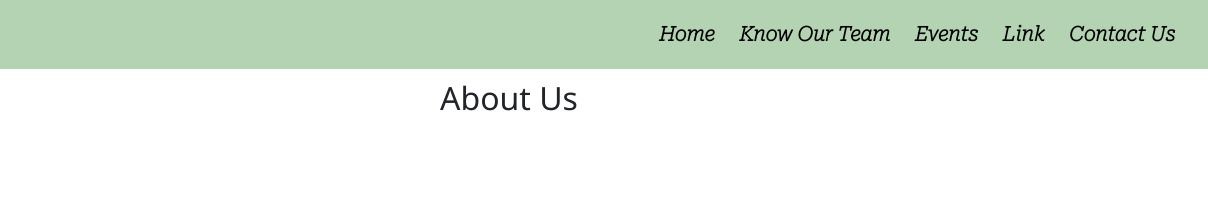
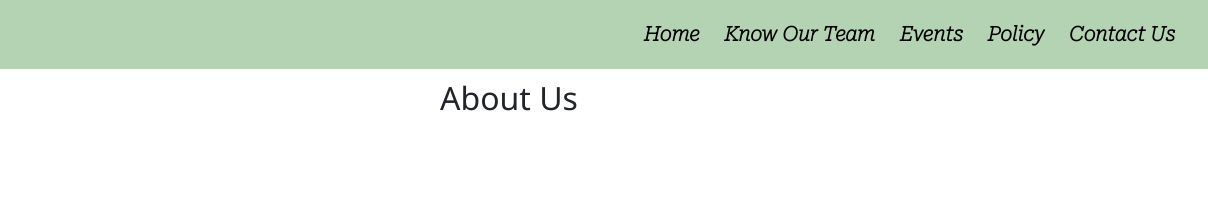
Before and after one commit to NITRR-Open-Source-Community/NOSC-Website, a plain HTML site: page index.html in a window 1280 px wide. Shown: the top 200 px of the page, 72-1280 px from the left. Drawn offline with nearby package versions, Linux system fonts and the light colour scheme; some packages are replaced by stand-ins of ours; no server answers; a script that the page names is missing; a web font is replaced by a local one.

Commit message:
link changed to policy

```diff
--- a/index.html
+++ b/index.html
@@ -76,7 +76,7 @@
               <a class="nav-link" href="achievements.html">Events</a>
           </li>
           <li class="nav-item">
-            <a class="nav-link" href="#">Link</a>
+            <a class="nav-link" href="./policy.html">Policy</a>
         </li>
             <li class="nav-item">
                 <a class="nav-link" href="contact.html">Contact Us</a>
```
Also changed, not shown: policy.html (+1 -1 lines).
